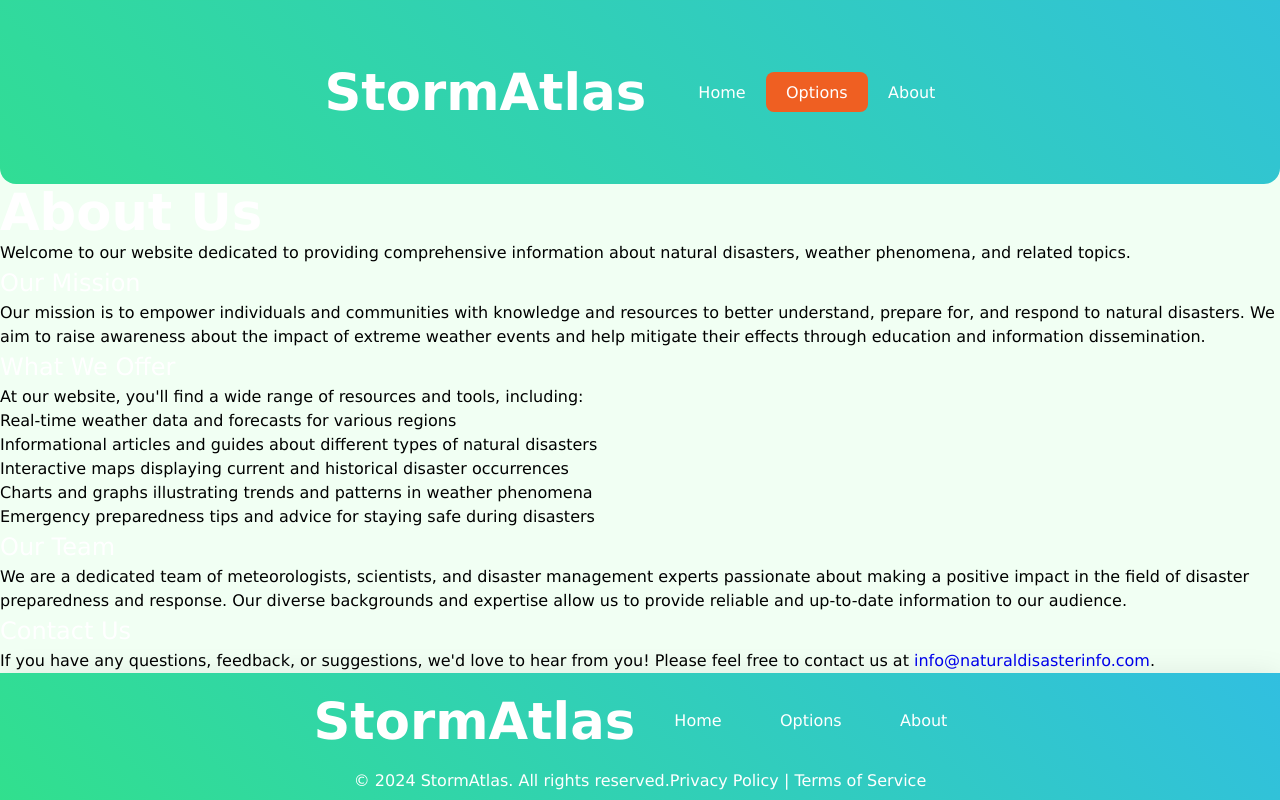
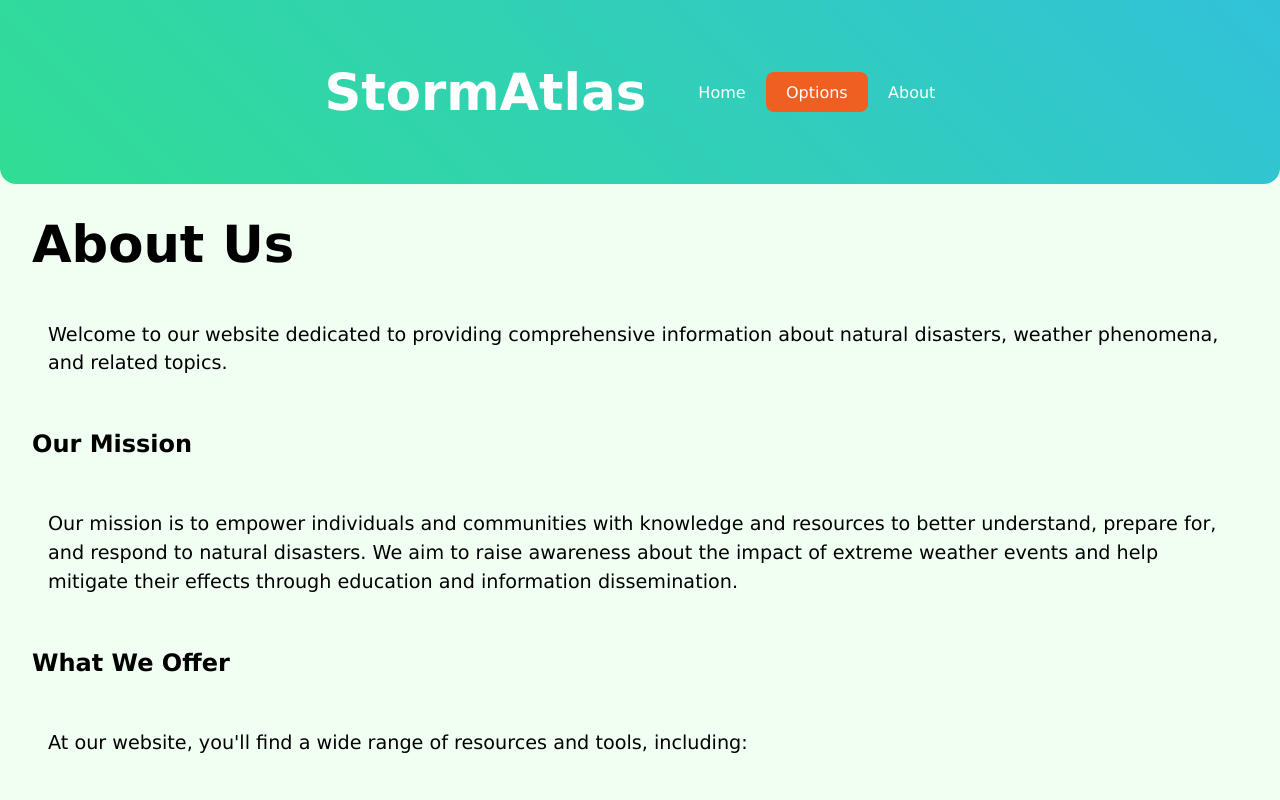
Before and after one commit to SinthMite/StormAtlas, a React (Vite) app: page /StormAtlas/about in a window 1280 px wide. Shown: the top 800 px of the page. Built offline with nearby package versions, Linux system fonts and the light colour scheme; some icons are missing.

Commit message:
News potentially fixed, limited to 100 api calls a day

```diff
--- /dev/null
+++ b/src/AboutPage.css
@@ -0,0 +1,10 @@
+.aboutUsContainer h1, .aboutUsContainer h2{
+    color: black;
+    font-weight: 800;
+    margin: 2rem;
+}
+.aboutUsContainer p, .aboutUsContainer ul{
+    font-size: 1.2rem;
+    line-height: 1.5;
+    margin: 3rem;
+}
--- a/src/AboutPage.jsx
+++ b/src/AboutPage.jsx
@@ -1,5 +1,5 @@
 import React from "react";
-
+import './AboutPage.css'
 const AboutPage = () => {
     return (
         <div className="aboutUsContainer">
```
